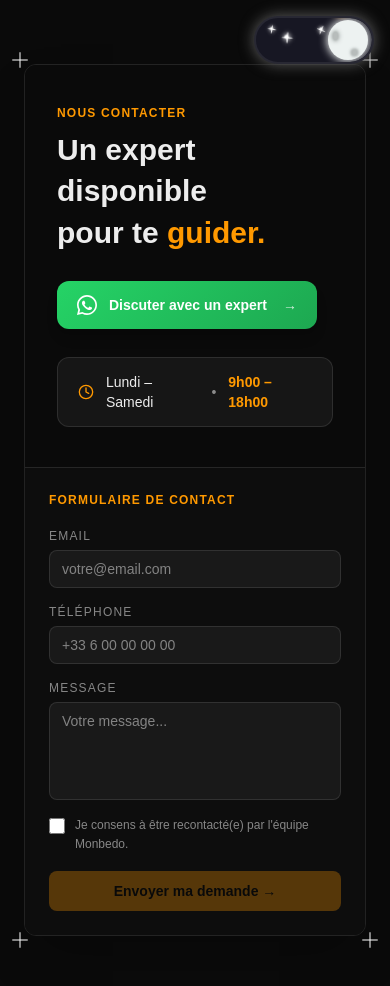
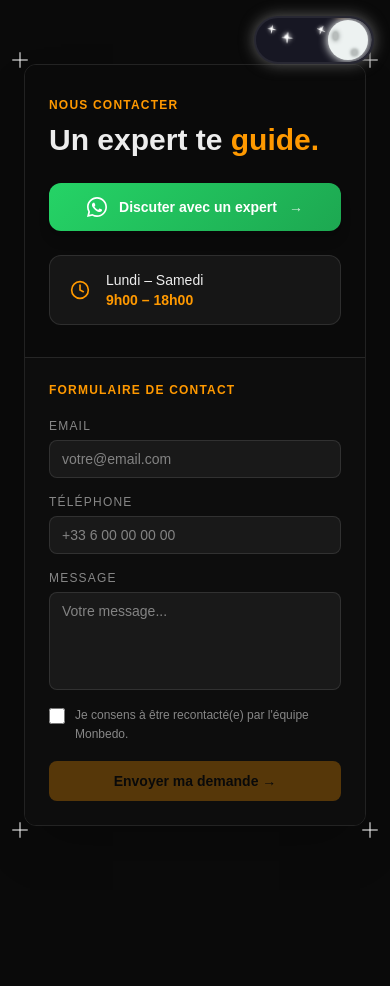
Before and after one commit to nxtex/nextjs-playground, a Next.js app: page /contact in a window 390 px wide. Shown: the top 986 px of the page. After the commit the page ends 890 px from the top, so only its background shows below. Built offline with nearby package versions, Linux system fonts and the light colour scheme.

Commit message:
style: fix mobile layout - single line title, consistent button widths, horaires fix

```diff
--- a/app/contact/page.tsx
+++ b/app/contact/page.tsx
@@ -5,12 +5,7 @@ import { useState } from 'react';
 
 function WhatsAppIcon({ className }: { className?: string }) {
   return (
-    <svg
-      xmlns="http://www.w3.org/2000/svg"
-      viewBox="0 0 32 32"
-      fill="currentColor"
-      className={className}
-    >
+    <svg xmlns="http://www.w3.org/2000/svg" viewBox="0 0 32 32" fill="currentColor" className={className}>
       <path d="M16 0C7.163 0 0 7.163 0 16c0 2.822.737 5.469 2.027 7.77L0 32l8.437-2.01A15.93 15.93 0 0 0 16 32c8.837 0 16-7.163 16-16S24.837 0 16 0zm0 29.333a13.27 13.27 0 0 1-6.771-1.854l-.485-.288-5.01 1.194 1.237-4.876-.317-.502A13.267 13.267 0 0 1 2.667 16C2.667 8.636 8.636 2.667 16 2.667S29.333 8.636 29.333 16 23.364 29.333 16 29.333zm7.27-9.592c-.398-.199-2.354-1.162-2.719-1.294-.365-.133-.631-.199-.897.199-.265.398-1.03 1.294-1.263 1.56-.232.265-.465.298-.863.1-.398-.199-1.681-.62-3.202-1.977-1.183-1.056-1.982-2.36-2.214-2.758-.232-.398-.025-.613.175-.811.18-.178.398-.465.597-.697.199-.232.265-.398.398-.664.133-.265.066-.497-.033-.697-.1-.199-.897-2.162-1.229-2.96-.324-.778-.653-.673-.897-.686l-.764-.013c-.265 0-.697.1-1.063.497-.365.398-1.395 1.362-1.395 3.322s1.428 3.854 1.627 4.12c.199.265 2.81 4.292 6.808 6.022.951.41 1.693.655 2.271.839.954.304 1.823.261 2.51.158.765-.114 2.354-.962 2.686-1.891.332-.929.332-1.726.232-1.891-.099-.166-.365-.265-.763-.464z" />
     </svg>
   );
@@ -31,12 +26,11 @@ export default function ContactPage() {
         <div className="grid md:grid-cols-2 lg:grid-cols-3 page-border border rounded-xl overflow-hidden shadow-2xl">
 
           {/* Left */}
-          <div className="lg:col-span-2 page-bg px-8 py-10 space-y-7">
+          <div className="lg:col-span-2 page-bg px-6 py-8 space-y-6">
             <div className="space-y-2">
               <p className="page-accent text-xs font-semibold uppercase tracking-widest">Nous contacter</p>
-              <h1 className="text-3xl md:text-4xl font-bold page-fg leading-snug">
-                Un expert disponible<br />
-                pour te{' '}<span style={{ color: 'var(--accent)' }}>guider.</span>
+              <h1 className="text-3xl font-bold page-fg leading-tight whitespace-nowrap">
+                Un expert te{' '}<span style={{ color: 'var(--accent)' }}>guide.</span>
               </h1>
             </div>
 
@@ -45,20 +39,23 @@ export default function ContactPage() {
               href="https://wa.me/33600000000"
               target="_blank"
               rel="noopener noreferrer"
-              className="inline-flex items-center gap-3 rounded-xl px-5 py-3.5 font-semibold text-sm text-white shadow-lg transition-all hover:scale-105 hover:shadow-green-500/30 active:scale-95"
+              className="flex items-center justify-center gap-3 w-full rounded-xl px-5 py-3.5 font-semibold text-sm text-white shadow-lg transition-all hover:brightness-110 hover:shadow-green-500/30 active:scale-95"
               style={{ background: 'linear-gradient(135deg, #25d366 0%, #1da851 100%)' }}
             >
               <WhatsAppIcon className="h-5 w-5 flex-shrink-0" />
               Discuter avec un expert
-              <span className="ml-1 opacity-80">&rarr;</span>
+              <span className="opacity-80">&rarr;</span>
             </Link>
 
-            {/* Horaires — sans titre */}
-            <div className="flex items-center gap-3 page-card page-border border rounded-xl px-5 py-3.5 w-fit">
-              <Clock className="h-4 w-4 flex-shrink-0" style={{ color: 'var(--accent)' }} />
-              <p className="page-fg text-sm font-medium">Lundi &ndash; Samedi</p>
-              <span className="page-fg-muted text-sm">&bull;</span>
-              <p className="text-sm font-semibold" style={{ color: 'var(--accent)' }}>9h00 &ndash; 18h00</p>
+            {/* Horaires */}
+            <div
+              className="flex items-center gap-4 w-full page-card page-border border rounded-xl px-5 py-3.5"
+            >
+              <Clock className="h-5 w-5 flex-shrink-0" style={{ color: 'var(--accent)' }} />
+              <div>
+                <p className="page-fg text-sm font-medium">Lundi &ndash; Samedi</p>
+                <p className="text-sm font-semibold" style={{ color: 'var(--accent)' }}>9h00 &ndash; 18h00</p>
+              </div>
             </div>
           </div>
 
```
